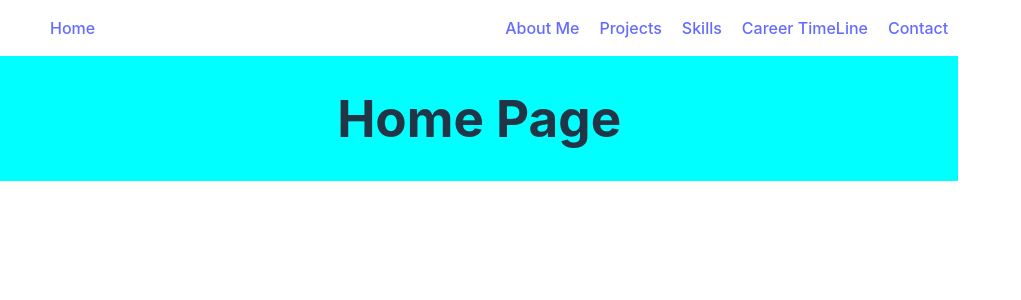
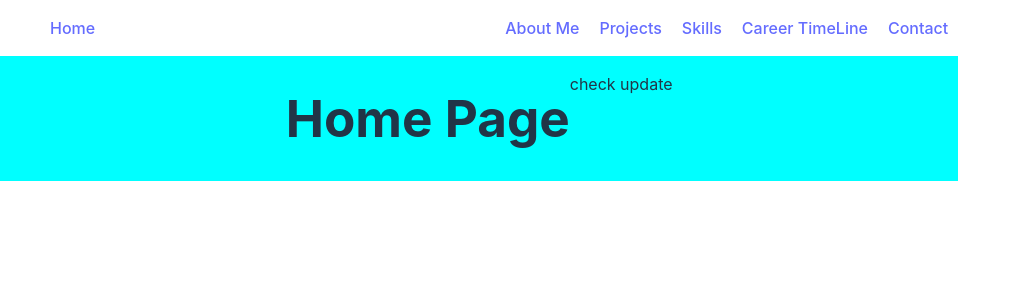
Before and after one commit to anderja2000/JDAndersonPortfolio, a React (Vite) app in the folder Frontend/my-portfolio/: page / in a window 1280 px wide. Shown: the top 300 px of the page, without its empty margins (0-1021 px from the left). Built offline with nearby package versions, Linux system fonts and the light colour scheme.

Commit message:
checking

```diff
--- a/Frontend/my-portfolio/src/components/HomePage.jsx
+++ b/Frontend/my-portfolio/src/components/HomePage.jsx
@@ -4,6 +4,7 @@ export default function HomePage() {
     return (
         <main className="home">
             <h1>Home Page</h1>
+            <p>check update</p>
         </main>
     )
 }
```
Also changed, not shown: 8 other files (tests, documents, lock files or other folders).
